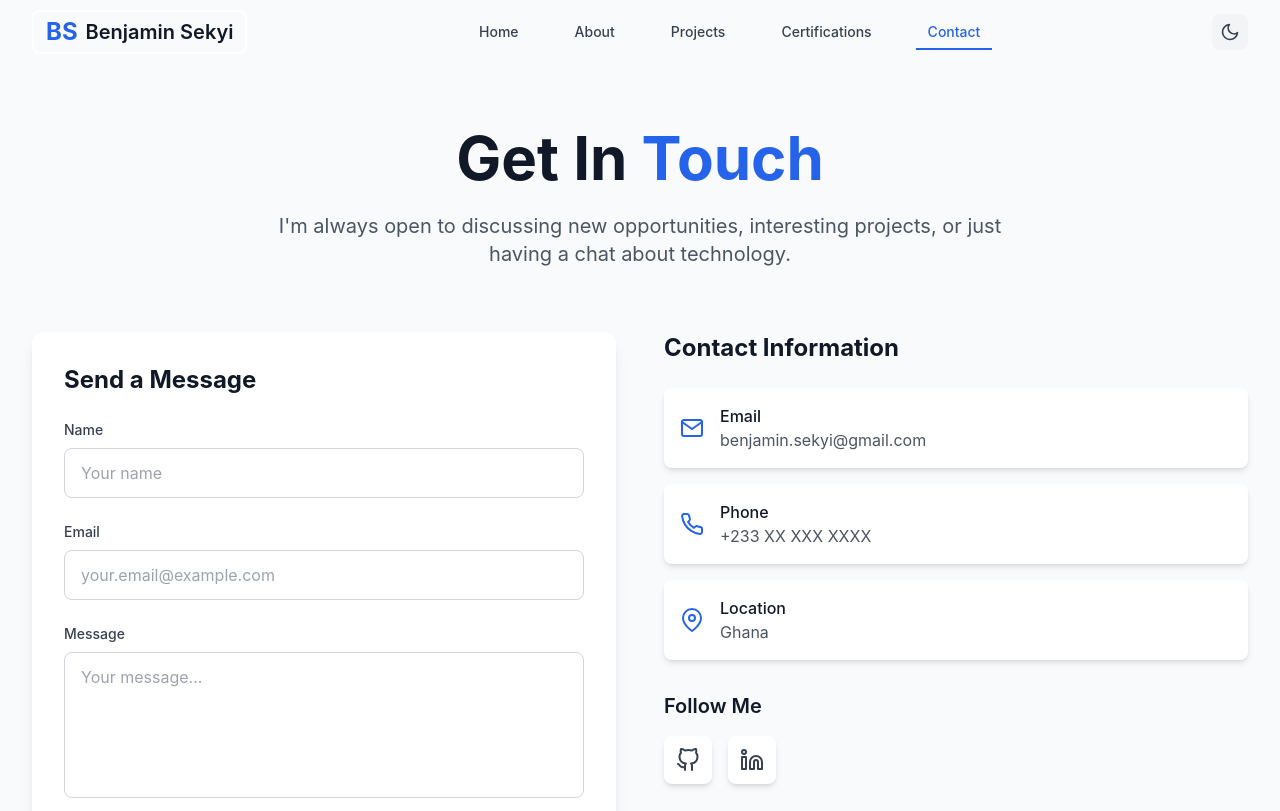
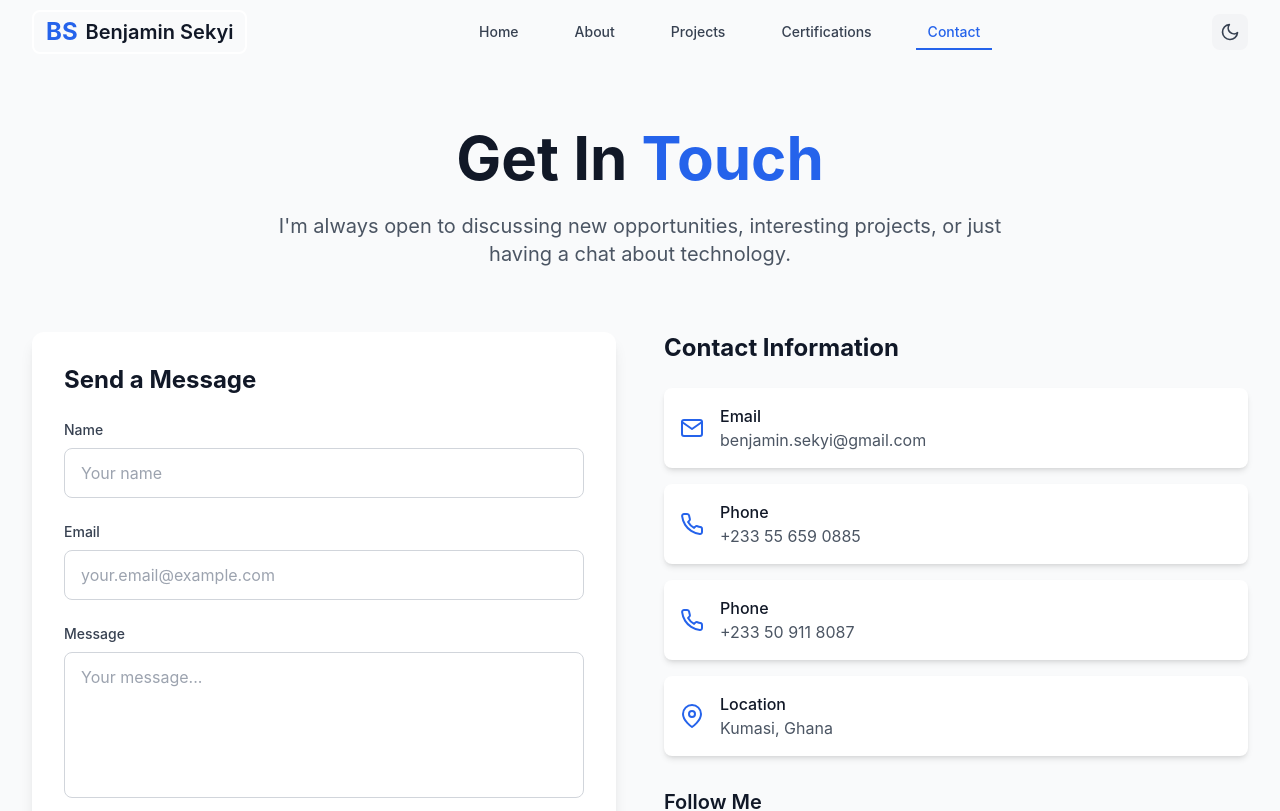
Before and after one commit to sekyikins/portfolio-with-react, a React (Create React App) app: page /contact in a window 1280 px wide. Shown: the top 811 px of the page. Built offline with nearby package versions, Linux system fonts and the light colour scheme; the HTML template or start-up script is replaced by a standard one.

Commit message:
Little changes

```diff
--- a/public/index.html
+++ b/public/index.html
@@ -7,23 +7,23 @@
     <meta name="theme-color" content="#3b82f6" />
     <meta
       name="description"
-      content="Benjamin Kofi Sekyi - Front-end Developer from Ghana. Specialized in React, JavaScript, HTML, CSS. View my projects and get in touch!"
+      content="Benjamin Kofi Sekyi - Front-end Developer from Kumasi, Ghana. Specialized in React, JavaScript, HTML, CSS. View my projects and get in touch!"
     />
-    <meta name="keywords" content="Benjamin Sekyi, Front-end Developer, React Developer, Ghana, Web Development, JavaScript, HTML, CSS" />
+    <meta name="keywords" content="Benjamin Sekyi, Front-end Developer, React Developer, Kumasi, Ghana, Web Development, JavaScript, HTML, CSS" />
     <meta name="author" content="Benjamin Kofi Sekyi" />
 
     <!-- Open Graph / Facebook -->
     <meta property="og:type" content="website" />
     <meta property="og:url" content="https://benjamin-sekyi.vercel.app/" />
     <meta property="og:title" content="Benjamin Kofi Sekyi - Front-end Developer" />
-    <meta property="og:description" content="Front-end Developer from Ghana. Specialized in React, JavaScript, HTML, CSS. View my projects and get in touch!" />
+    <meta property="og:description" content="Front-end Developer from Kumasi, Ghana. Specialized in React, JavaScript, HTML, CSS. View my projects and get in touch!" />
     <meta property="og:image" content="%PUBLIC_URL%/og-image.png" />
 
     <!-- Twitter -->
     <meta property="twitter:card" content="summary_large_image" />
     <meta property="twitter:url" content="https://benjamin-sekyi.vercel.app/" />
     <meta property="twitter:title" content="Benjamin Kofi Sekyi - Front-end Developer" />
-    <meta property="twitter:description" content="Front-end Developer from Ghana. Specialized in React, JavaScript, HTML, CSS. View my projects and get in touch!" />
+    <meta property="twitter:description" content="Front-end Developer from Kumasi, Ghana. Specialized in React, JavaScript, HTML, CSS. View my projects and get in touch!" />
     <meta property="twitter:image" content="%PUBLIC_URL%/og-image.png" />
 
     <link rel="apple-touch-icon" href="%PUBLIC_URL%/logo192.png" />
--- a/src/components/Footer.js
+++ b/src/components/Footer.js
@@ -38,7 +38,7 @@ const Footer = () => {
               </span>
             </div>
             <p className="text-gray-600 dark:text-gray-400 max-w-md">
-              Front-end developer from Ghana, passionate about creating beautiful and functional web experiences.
+              Front-end developer from Kumasi, Ghana, passionate about creating beautiful and functional web experiences.
             </p>
           </div>
 
@@ -99,7 +99,7 @@ const Footer = () => {
             <div className="flex items-center space-x-2 text-sm text-gray-600 dark:text-gray-400">
               <span>Made with</span>
               <FiHeart className="w-4 h-4 text-red-500" />
-              <span>in Ghana</span>
+                              <span>in Kumasi, Ghana</span>
             </div>
           </div>
         </div>
--- a/src/pages/About.js
+++ b/src/pages/About.js
@@ -70,7 +70,7 @@ const About = () => {
               About <span className="text-primary-600 dark:text-primary-400">Me</span>
             </h1>
             <p className="text-xl text-gray-600 dark:text-gray-400 max-w-3xl mx-auto">
-              A passionate front-end developer from Ghana, dedicated to creating beautiful and functional web experiences with modern technologies.
+              A passionate front-end developer from Kumasi, Ghana, dedicated to creating beautiful and functional web experiences with modern technologies.
             </p>
           </motion.div>
 
@@ -86,7 +86,7 @@ const About = () => {
                 Benjamin Kofi Sekyi
               </h2>
               <p className="text-lg text-gray-600 dark:text-gray-400 leading-relaxed">
-                I'm a front-end developer based in Ghana with a passion for creating user-friendly and visually appealing web applications.
+                I'm a front-end developer based in Kumasi, Ghana with a passion for creating user-friendly and visually appealing web applications.
                 My journey in web development started with a curiosity to understand how websites work, which led me to learn HTML, CSS, and JavaScript.
               </p>
               <p className="text-lg text-gray-600 dark:text-gray-400 leading-relaxed">
@@ -111,7 +111,7 @@ const About = () => {
               <div className="space-y-4">
                 <div className="flex items-center space-x-3">
                   <FiMapPin className="w-5 h-5 text-primary-600 dark:text-primary-400" />
-                  <span className="text-gray-600 dark:text-gray-400">Ghana</span>
+                  <span className="text-gray-600 dark:text-gray-400">Kumasi, Ghana</span>
                 </div>
                 <div className="flex items-center space-x-3">
                   <FiMail className="w-5 h-5 text-primary-600 dark:text-primary-400" />
--- a/src/pages/Contact.js
+++ b/src/pages/Contact.js
@@ -43,13 +43,19 @@ const Contact = () => {
     {
       icon: FiPhone,
       title: 'Phone',
-      value: '+233 XX XXX XXXX',
-      link: 'tel:+233XXXXXXXXX'
+      value: '+233 55 659 0885',
+      link: 'tel:+233556590885'
+    },
+    {
+      icon: FiPhone,
+      title: 'Phone',
+      value: '+233 50 911 8087',
+      link: 'tel:+233509118087'
     },
     {
       icon: FiMapPin,
       title: 'Location',
-      value: 'Ghana',
+      value: 'Kumasi, Ghana',
       link: null
     }
   ];
@@ -70,37 +76,37 @@ const Contact = () => {
   return (
     <div className="min-h-screen bg-gray-50 dark:bg-gray-900">
       {/* Hero Section */}
-      <section className="section-padding pt-32">
-        <div className="max-w-7xl mx-auto">
+      <section className="pt-32 section-padding">
+        <div className="mx-auto max-w-7xl">
           <motion.div
             initial={{ opacity: 0, y: 20 }}
             animate={{ opacity: 1, y: 0 }}
             transition={{ duration: 0.8 }}
-            className="text-center mb-16"
+            className="mb-16 text-center"
           >
-            <h1 className="text-4xl md:text-6xl font-bold text-gray-900 dark:text-white mb-6">
+            <h1 className="mb-6 text-4xl font-bold text-gray-900 md:text-6xl dark:text-white">
               Get In <span className="text-primary-600 dark:text-primary-400">Touch</span>
             </h1>
-            <p className="text-xl text-gray-600 dark:text-gray-400 max-w-3xl mx-auto">
+            <p className="max-w-3xl mx-auto text-xl text-gray-600 dark:text-gray-400">
               I'm always open to discussing new opportunities, interesting projects, or just having a chat about technology.
             </p>
           </motion.div>
 
-          <div className="grid grid-cols-1 lg:grid-cols-2 gap-12">
+          <div className="grid grid-cols-1 gap-12 lg:grid-cols-2">
             {/* Contact Form */}
             <motion.div
               initial={{ opacity: 0, x: -50 }}
               animate={{ opacity: 1, x: 0 }}
               transition={{ duration: 0.8 }}
-              className="bg-white dark:bg-gray-800 rounded-xl p-8 shadow-lg"
+              className="p-8 pb-16 bg-white shadow-lg dark:bg-gray-800 rounded-xl"
             >
-              <h2 className="text-2xl font-bold text-gray-900 dark:text-white mb-6">
+              <h2 className="mb-6 text-2xl font-bold text-gray-900 dark:text-white">
                 Send a Message
               </h2>
 
               <form onSubmit={handleSubmit} className="space-y-6">
                 <div>
-                  <label htmlFor="name" className="block text-sm font-medium text-gray-700 dark:text-gray-300 mb-2">
+                  <label htmlFor="name" className="block mb-2 text-sm font-medium text-gray-700 dark:text-gray-300">
                     Name
                   </label>
                   <input
@@ -110,13 +116,13 @@ const Contact = () => {
                     value={formData.name}
                     onChange={handleChange}
                     required
-                    className="w-full px-4 py-3 border border-gray-300 dark:border-gray-600 rounded-lg focus:ring-2 focus:ring-primary-500 focus:border-transparent bg-white dark:bg-gray-700 text-gray-900 dark:text-white"
+                    className="w-full px-4 py-3 text-gray-900 bg-white border border-gray-300 rounded-lg dark:border-gray-600 focus:ring-2 focus:ring-primary-500 focus:border-transparent dark:bg-gray-700 dark:text-white"
                     placeholder="Your name"
                   />
                 </div>
 
                 <div>
-                  <label htmlFor="email" className="block text-sm font-medium text-gray-700 dark:text-gray-300 mb-2">
+                  <label htmlFor="email" className="block mb-2 text-sm font-medium text-gray-700 dark:text-gray-300">
                     Email
                   </label>
                   <input
@@ -126,13 +132,13 @@ const Contact = () => {
                     value={formData.email}
                     onChange={handleChange}
                     required
-                    className="w-full px-4 py-3 border border-gray-300 dark:border-gray-600 rounded-lg focus:ring-2 focus:ring-primary-500 focus:border-transparent bg-white dark:bg-gray-700 text-gray-900 dark:text-white"
+                    className="w-full px-4 py-3 text-gray-900 bg-white border border-gray-300 rounded-lg dark:border-gray-600 focus:ring-2 focus:ring-primary-500 focus:border-transparent dark:bg-gray-700 dark:text-white"
                     placeholder="your.email@example.com"
                   />
                 </div>
 
                 <div>
-                  <label htmlFor="message" className="block text-sm font-medium text-gray-700 dark:text-gray-300 mb-2">
+                  <label htmlFor="message" className="block mb-2 text-sm font-medium text-gray-700 dark:text-gray-300">
                     Message
                   </label>
                   <textarea
@@ -142,7 +148,7 @@ const Contact = () => {
                     onChange={handleChange}
                     required
                     rows={5}
-                    className="w-full px-4 py-3 border border-gray-300 dark:border-gray-600 rounded-lg focus:ring-2 focus:ring-primary-500 focus:border-transparent bg-white dark:bg-gray-700 text-gray-900 dark:text-white resize-none"
+                    className="w-full px-4 py-3 text-gray-900 bg-white border border-gray-300 rounded-lg resize-none dark:border-gray-600 focus:ring-2 focus:ring-primary-500 focus:border-transparent dark:bg-gray-700 dark:text-white"
                     placeholder="Your message..."
                   />
                 </div>
@@ -152,11 +158,11 @@ const Contact = () => {
                   disabled={isSubmitting}
                   whileHover={{ scale: 1.02 }}
                   whileTap={{ scale: 0.98 }}
-                  className="w-full btn-primary flex items-center justify-center space-x-2 disabled:opacity-50 disabled:cursor-not-allowed"
+                  className="flex items-center justify-center w-full space-x-2 btn-primary disabled:opacity-50 disabled:cursor-not-allowed"
                 >
                   {isSubmitting ? (
                     <>
-                      <div className="w-5 h-5 border-2 border-white border-t-transparent rounded-full animate-spin" />
+                      <div className="w-5 h-5 border-2 border-white rounded-full border-t-transparent animate-spin" />
                       <span>Sending...</span>
                     </>
                   ) : (
@@ -171,7 +177,7 @@ const Contact = () => {
                   <motion.div
                     initial={{ opacity: 0, y: 10 }}
                     animate={{ opacity: 1, y: 0 }}
-                    className="p-4 bg-green-100 dark:bg-green-900/20 text-green-700 dark:text-green-400 rounded-lg"
+                    className="p-4 text-green-700 bg-green-100 rounded-lg dark:bg-green-900/20 dark:text-green-400"
                   >
                     Message sent successfully! I'll get back to you soon.
                   </motion.div>
@@ -187,7 +193,7 @@ const Contact = () => {
               className="space-y-8"
             >
               <div>
-                <h2 className="text-2xl font-bold text-gray-900 dark:text-white mb-6">
+                <h2 className="mb-6 text-2xl font-bold text-gray-900 dark:text-white">
                   Contact Information
                 </h2>
                 <div className="space-y-4">
@@ -195,7 +201,7 @@ const Contact = () => {
                     <motion.div
                       key={info.title}
                       whileHover={{ x: 5 }}
-                      className="flex items-center space-x-4 p-4 bg-white dark:bg-gray-800 rounded-lg shadow-md"
+                      className="flex items-center p-4 space-x-4 bg-white rounded-lg shadow-md dark:bg-gray-800"
                     >
                       <div className="flex-shrink-0">
                         <info.icon className="w-6 h-6 text-primary-600 dark:text-primary-400" />
@@ -207,7 +213,7 @@ const Contact = () => {
                         {info.link ? (
                           <a
                             href={info.link}
-                            className="text-gray-600 dark:text-gray-400 hover:text-primary-600 dark:hover:text-primary-400 transition-colors duration-200"
+                            className="text-gray-600 transition-colors duration-200 dark:text-gray-400 hover:text-primary-600 dark:hover:text-primary-400"
                           >
                             {info.value}
                           </a>
@@ -224,7 +230,7 @@ const Contact = () => {
 
               {/* Social Links */}
               <div>
-                <h3 className="text-xl font-semibold text-gray-900 dark:text-white mb-4">
+                <h3 className="mb-4 text-xl font-semibold text-gray-900 dark:text-white">
                   Follow Me
                 </h3>
                 <div className="flex space-x-4">
@@ -236,7 +242,7 @@ const Contact = () => {
                       rel="noopener noreferrer"
                       whileHover={{ scale: 1.1, y: -2 }}
                       whileTap={{ scale: 0.95 }}
-                      className="p-3 rounded-lg bg-white dark:bg-gray-800 shadow-md hover:shadow-lg transition-shadow duration-200 text-gray-700 dark:text-gray-300 hover:text-primary-600 dark:hover:text-primary-400"
+                      className="p-3 text-gray-700 transition-shadow duration-200 bg-white rounded-lg shadow-md dark:bg-gray-800 hover:shadow-lg dark:text-gray-300 hover:text-primary-600 dark:hover:text-primary-400"
                     >
                       <social.icon className="w-6 h-6" />
                     </motion.a>
@@ -245,8 +251,8 @@ const Contact = () => {
               </div>
 
               {/* Additional Info */}
-              <div className="bg-gradient-to-br from-primary-500 to-primary-600 rounded-xl p-6 text-white">
-                <h3 className="text-xl font-semibold mb-3">
+              <div className="p-6 text-white bg-gradient-to-br from-primary-500 to-primary-600 rounded-xl">
+                <h3 className="mb-3 text-xl font-semibold">
                   Let's Work Together
                 </h3>
                 <p className="text-primary-100">
--- a/src/pages/Home.js
+++ b/src/pages/Home.js
@@ -78,10 +78,10 @@ const Home = () => {
 
               {/* Content with space above */}
               <div className="pt-32 space-y-4">
-                <p className="max-w-lg text-xl text-gray-600 dark:text-gray-400">
-                  Passionate about creating beautiful, functional, and user-friendly web experiences.
-                  Based in Ghana, building the future of the web.
-                </p>
+                                            <p className="max-w-lg text-xl text-gray-600 dark:text-gray-400">
+                              Passionate about creating beautiful, functional, and user-friendly web experiences.
+                              Based in Kumasi, Ghana, building the future of the web.
+                            </p>
               </div>
 
               {/* Skills */}
```
Also changed, not shown: 1 other file (tests, documents, lock files or other folders).
